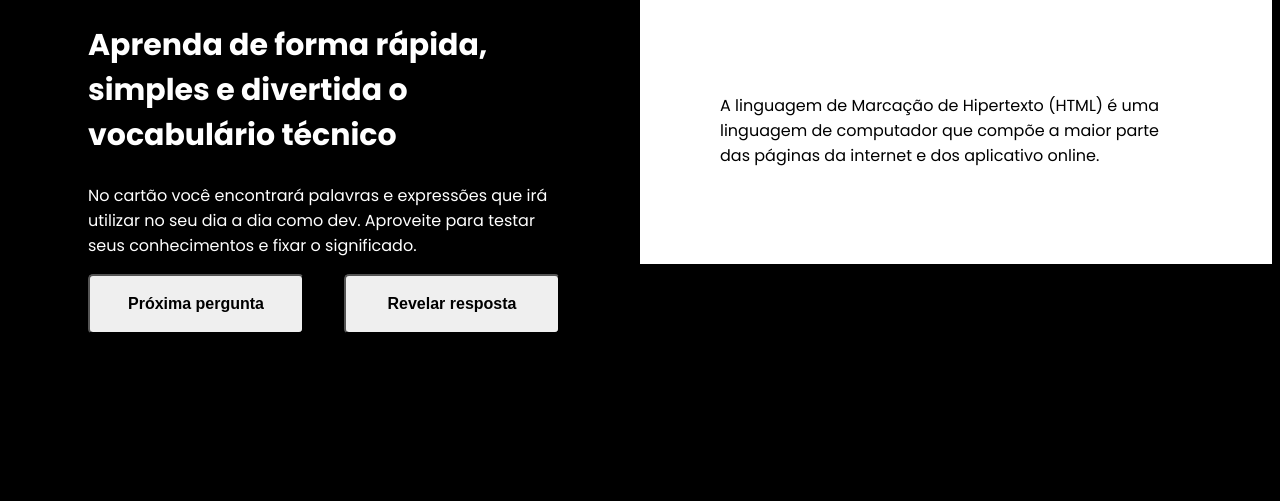
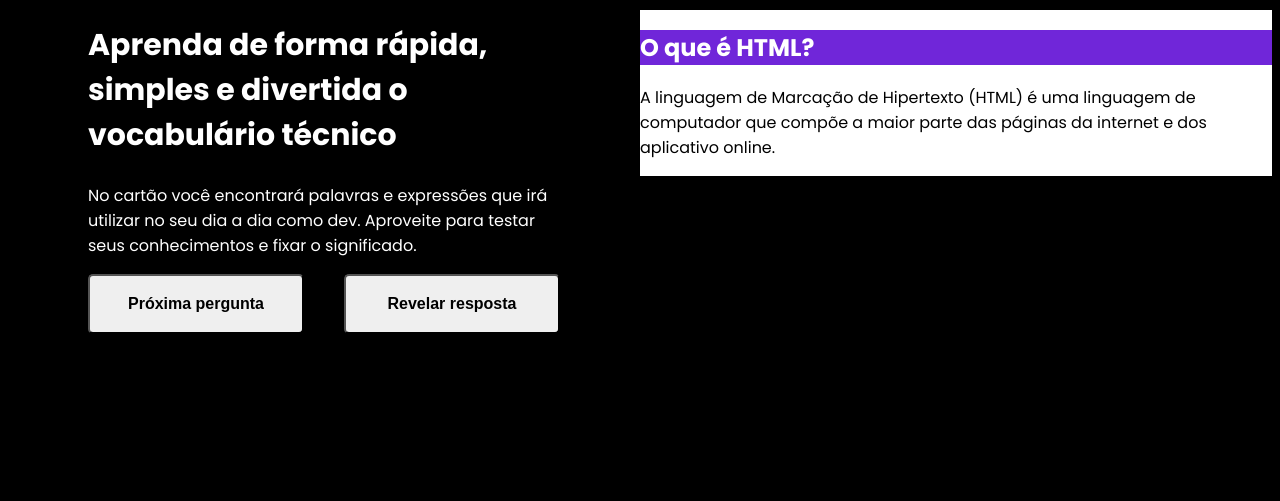
Before and after one commit to dcbianchi/QuickStaart, a plain HTML site: page index.html in a window 1280 px wide. Shown: the part 315-816 px from the top of the page. Drawn offline with Linux system fonts and the light colour scheme.

Commit message:
CSS Modifications

```diff
--- a/css/style.css
+++ b/css/style.css
@@ -62,22 +62,18 @@ body{
     border-radius: 0.5rem;
 }
 
-.RightBox {
-    display:flex;
-    flex-direction: column;
-    align-items: center;
-    background-color: #7026D9;
-    border-radius: 8px 8px 0px 0px;
+.Card {
+    background-color: #ffffff;
 }
 
-/*
-.QuestionCard {
+.QuestionCard{
+    background-color: #7026D9;
+}
+
+.HeaderCard{
 
 }
-*/
 
 .AnswerCard {
-    background-color: #ffffff;
     color: #000000;
-    padding: 8rem;
 }
--- a/index.html
+++ b/index.html
@@ -41,9 +41,12 @@
             Card de perguntas e respostas
         -->
         <div class="Container Centralizar">
-            <div class="RightBox">
+            <div class="Card">
+                <!-- Card -->
                 <div class="QuestionCard">
-                    <h2>O que é HTML?</h2>
+                    <div class="HeaderCard">
+                        <h2>O que é HTML?</h2>
+                    </div>
                 </div>
                 <div class="AnswerCard">
                     <p>A linguagem de Marcação de Hipertexto (HTML) é uma linguagem de computador que compõe a maior parte das páginas da internet e dos aplicativo online.</p>
```
